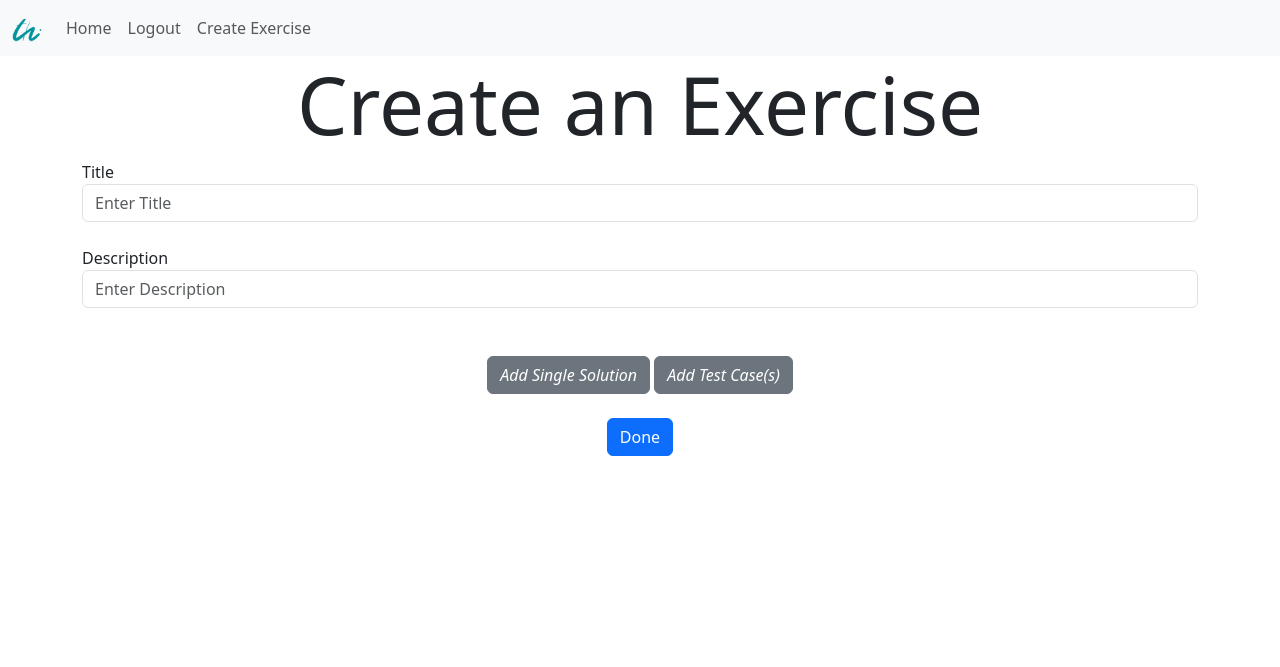
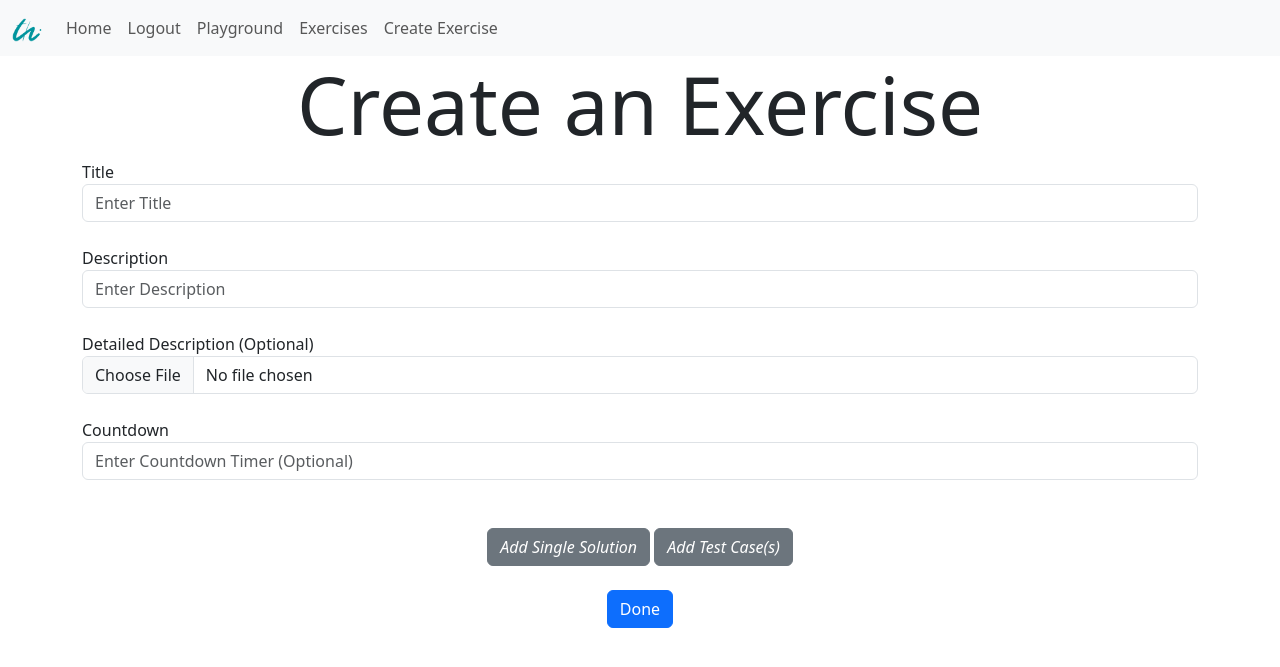
Before and after one commit to prerit09/remote-laboratory, a Flask app: page /create-exercise in a window 1280 px wide. Shown: the top 667 px of the page. Run offline with Flask 3, Linux system fonts and the light colour scheme; a user stored in the database is signed in; tables that the repository leaves empty hold one stand-in row (values such as "Sample post"); some libraries are stand-ins or nearby versions.

Commit message:
added new features - countdown upload file playground submissoins and code static

```diff
--- a/website/auth.py
+++ b/website/auth.py
@@ -36,7 +36,7 @@ def login():
 
 @auth.route("/sign-up", methods=['GET', 'POST'])
 def sign_up():
-    professor_token_valid = ['123','234']
+    professor_token_valid = ['123','234', '345']
     if request.method == 'POST':
         email = request.form.get("email")
         username = request.form.get("username")
--- /dev/null
+++ b/website/static/countdown.js
@@ -0,0 +1,100 @@
+document.addEventListener('DOMContentLoaded', function(){
+    var totalCount = document.getElementById("countdown").innerText.split(":")[1];
+    console.log(totalCount)
+    // if(totalCount.includes("None")){
+
+    //     console.log("No Timer")
+    // }
+    // else{
+                // Countdown initiate for one session - Comment Below
+        localStorage.removeItem("saved_countdown");
+
+        var saved_countdown = localStorage.getItem('saved_countdown');
+        if(saved_countdown == null) {
+            s = totalCount.trim();
+            localStorage.setItem('saved_countdown', s);
+        }
+        else{
+            s = saved_countdown;
+        }
+
+        var c = document.getElementById("count");
+
+        var tick = function(){
+            if(s > totalCount/2){
+                c.setAttribute("class", "fw-bold text-success")
+            }
+            if(s < totalCount/2){
+                c.setAttribute("class", "fw-bold text-warning")
+            }
+            if(s < totalCount/6){
+                c.setAttribute("class", "fw-bold text-danger")
+            }
+            c.innerText = "Time Remaining : " + s;
+            localStorage.setItem('saved_countdown', s);
+        };
+
+        var ready = function(){
+        clearInterval(i);
+        c.setAttribute("class", "fw-bold text-danger")
+        c.innerText = "FINISH";
+        document.getElementById('submit').click()
+        };
+
+        var realConfirm=window.confirm;
+            window.confirm=function(){
+            window.confirm=realConfirm;
+            return true;
+        };
+
+        tick();
+
+        var i = setInterval(function(){
+            if(s>0){
+                s--;
+                tick();
+            }
+            else{
+                ready()
+            }
+        }, 1000);
+    }
+// }
+, false);
+
+// function countdown(s){
+
+//     var c = document.getElementById("count");
+
+//     var tick = function(){
+//        c.innerText = s;
+//     };
+
+//     var ready = function(){
+//       clearInterval(i);
+//       c.innerText = "ready";
+//       document.getElementById('submit').click()
+
+//     };
+
+//     var realConfirm=window.confirm;
+//         window.confirm=function(){
+//         window.confirm=realConfirm;
+//         return true;
+//     };
+
+//     tick();
+
+//     var i = setInterval(function(){
+//         if(s>0){
+//             s--;
+//             tick();
+//         }
+//         else{
+//             ready()
+//         }
+//         // (s>0) ? function(){ s--;tick(); }() : ;
+//     }, 1000);
+
+
+// }
--- a/website/templates/base.html
+++ b/website/templates/base.html
@@ -20,7 +20,9 @@
               <a class="nav-item nav-link" href="/home">Home</a>
               {% if user.is_authenticated %}
                 <a class="nav-item nav-link" href="/logout">Logout</a>
+                <a class="nav-item nav-link" href="/playground">Playground</a>
                 {% if user.professor_token != None %}
+                <a class="nav-item nav-link" href="/exercises">Exercises</a>
                 <a class="nav-item nav-link" href="/create-exercise">Create Exercise</a>
                 {% else %}
                 <a class="nav-item nav-link" href="/exercises">Exercises</a>
@@ -55,6 +57,6 @@
     <script type="text/javascript" src="{{ url_for('static', filename='index.js') }}"  ></script>
     <script type="text/javascript" src="{{ url_for('static', filename='testCase.js') }}"  ></script>
     <script type="text/javascript" src="{{ url_for('static', filename='singleSolution.js') }}"  ></script>
-
+    <script type="text/javascript" src="{{ url_for('static', filename='countdown.js') }}"  ></script>
   </body>
 </html>
--- /dev/null
+++ b/website/templates/create_exercise.html
@@ -0,0 +1,76 @@
+{% extends "base.html" %}
+
+{% block title %} Create Exercise {% endblock %}
+
+{% block content %}
+
+{% if user.professor_token != None %}
+
+<h1 class="display-1" align="center"> Create an Exercise </h1>
+
+<form method="POST" enctype="multipart/form-data">
+    <div class="form-group" id="exercisedetails">
+        <label for="title">Title</label>
+        <input
+        type="text"
+        id="title"
+        required="true"
+        name="title"
+        class="form-control"
+        placeholder="Enter Title"
+        />
+        <br />
+        <label for="description">Description</label>
+        <input
+        type="text"
+        id="description"
+        required="true"
+        name="description"
+        class="form-control"
+        placeholder="Enter Description"
+        />
+        <br />
+        <label for="description">Detailed Description (Optional)</label>
+        <input
+        type="file"
+        id="descriptionfile"
+        name="descriptionfile"
+        class="form-control"
+        />
+        <br />
+        <label for="countdown">Countdown</label>
+        <input
+        type="text"
+        id="countdown"
+        name="countdown"
+        class="form-control"
+        placeholder="Enter Countdown Timer (Optional)"
+        />
+        <br />
+        <label id="solutionlabel" style="display: none;" for="solution">Solution</label>
+        <input
+        type="solution"
+        id="solution"
+        name="solution"
+        class="form-control"
+        style="display: none;"
+        placeholder="Enter Solution"
+        />
+
+        <label id="testcaselabel" style="display: none;" for="testcase">Test Cases</label>
+        <div id="choicebuttons">
+
+            <br />
+                <div align="center">
+                    <i id="solutionbutton" class="btn btn-secondary" onclick="singleSolution()">Add Single Solution</i>
+                    <i id="testcasebutton" class="btn btn-secondary" onclick="testCase()">Add Test Case(s)</i>
+                </div>
+            <br />
+        </div>
+        <div align="center"><button class="btn btn-primary" type="submit">Done</button></div>
+    </div>
+</form>
+
+{% endif %}
+
+{% endblock %}
--- a/website/templates/exercises.html
+++ b/website/templates/exercises.html
@@ -7,65 +7,62 @@
 
 {% if user.professor_token != None %}
 
-<h1 class="display-1" align="center"> Create an Exercise </h1>
+    <h1 class="display-1" align="center"> Exercises </h1>
 
-<form method="POST">
-    <div class="form-group" id="exercisedetails">
-        <label for="title">Title</label>
-        <input
-        type="text"
-        id="title"
-        required="true"
-        name="title"
-        class="form-control"
-        placeholder="Enter Title"
-        />
-        <br />
-        <label for="description">Description</label>
-        <input
-        type="text"
-        id="description"
-        required="true"
-        name="description"
-        class="form-control"
-        placeholder="Enter Description"
-        />
-        <br />
-        <label id="solutionlabel" style="display: none;" for="solution">Solution</label>
-        <input
-        type="solution"
-        id="solution"
-        name="solution"
-        class="form-control"
-        style="display: none;"
-        placeholder="Enter Solution"
-        />
+{% for exercise in exercises %}
+<div class="card border-dark">
+    <div class="card-header d-flex justify-content-between align-items-center">
+        <p class="lead">{{exercise.id}}. <a href="/exercise/{{exercise.id}}">{{exercise.title}}</a></p>
+        <p class="lead">{{exercise.user.username}}</p>
+        <div>
+            {% if user.id == exercise.author %}
 
-        <label id="testcaselabel" style="display: none;" for="testcase">Test Cases</label>
-        <div id="choicebuttons">
+                <div class="btn-group">
+                    <button type="button" class="btn btn-primary dropdown-toggle" data-bs-toggle="dropdown"> More
+                    </button>
+                    <ul class="dropdown-menu">
+                        <li><a href="/view-submissions/{{exercise.id}}" class="dropdown-item">View Submissions</a></li>
+                        <li><a href="/delete-exercise/{{exercise.id}}" onclick="return confirm('Are you sure?')" class="dropdown-item">Delete</a></li>
+                    </ul>
+                </div>
 
-            <br />
-                <div align="center">
-                    <i id="solutionbutton" class="btn btn-secondary" onclick="singleSolution()">Add Single Solution</i>
-                    <i id="testcasebutton" class="btn btn-secondary" onclick="testCase()">Add Test Case(s)</i>
-                </div>
-            <br />
+            {% else %}
+            {% endif %}
+
         </div>
-        <div align="center"><button class="btn btn-primary" type="submit">Done</button></div>
+
     </div>
-</form>
+</div>
+{% endfor %}
 
 {% else %}
 
 <h1 class="display-1" align="center"> Exercises </h1>
 
-{% for exercise in exercises %}
-<div class="card border-dark">
-    <div class="card-header">
-        <p>{{exercise.id}}. <a href="/exercise/{{exercise.id}}">{{exercise.title}}</a></p>
-    </div>
-</div>
+<table class="table">
+    <thead>
+      <tr>
+        <th scope="col">#</th>
+        <th scope="col">Exercise</th>
+        <th scope="col">Created By</th>
+        <th scope="col">Start</th>
+      </tr>
+    </thead>
+    <tbody>
+        {% for exercise in exercises %}
+    <tr>
+    <th scope="row">{{loop.index}}</th>
+    <td>{{exercise.title}}</td>
+    <td>{{exercise.user.username}}</td>
+    <td>
+        <a href="/exercise/{{exercise.id}}"><button type="button" class="btn btn-primary">Start</button></a>
+    </td>
+    </tr>
 {% endfor %}
+
+</tbody>
+</table>
+
 {% endif %}
 
 {% endblock %}
--- a/website/templates/home.html
+++ b/website/templates/home.html
@@ -9,6 +9,8 @@
 <h1 class="display-1" align="center"> Professor Portal </h1>
 <div align="center">
     <a href="/create-exercise"><button type="button" class="btn btn-primary btn-lg">Create an Exercise</button></a>
+    <a href="/playground"><button type="button" class="btn btn-primary btn-lg">Go To Playground</button></a>
+    <a href="/exercises"><button type="button" class="btn btn-primary btn-lg">View All Exercises</button></a>
 </div>
 
 
--- a/website/views.py
+++ b/website/views.py
@@ -1,9 +1,24 @@
+from io import BytesIO
 from .common_code import result
-from flask import Blueprint, render_template, request, flash, redirect, url_for, jsonify
+from flask import Blueprint, render_template, request, flash, redirect, url_for, send_file
 from flask_login import login_required, current_user
 from .models import User, Exercise, TestCase, Submission
 # Post, Comment, Like
 from . import db
+
+def save_submission(code, exercise, passed):
+    score = passed
+    try:
+        submission = Submission(code=code, score=score, author=current_user.id, exercise_id=exercise.id)
+        db.session.add(submission)
+        db.session.commit()
+        flash('Submission Saved For Exercise!', category='success')
+        print("Submission Saved")
+    except Exception as e:
+        if("UNIQUE constraint failed: submission.exercise_id" in str(e)):
+            flash('Submission Already Done!', category='error')
+        db.session.rollback()
+        print("Here : " + str(e) + "End")
 
 views = Blueprint("views", __name__)
 
@@ -15,12 +30,64 @@ def home():
     return render_template("home.html", user=current_user,
                         #    posts=posts
                            )
+@views.route("/delete-exercise/<exercise_id>", methods=['GET', 'POST'])
+@login_required
+def delete_exercise(exercise_id):
+    exercise = Exercise.query.filter_by(id=exercise_id).first()
+    # print(exercise.id)
+    if not exercise:
+        flash('Exercise does not exist.', category='error')
+    elif current_user.id != exercise.author:
+        flash('You do not have permission to delete this exercise.', category='error')
+    else:
+        db.session.delete(exercise)
+        db.session.commit()
+        flash('Exercise deleted.', category='success')
+
+    return redirect(url_for('views.exercises'))
+
+@views.route("/view-submissions/<exercise_id>", methods=['GET', 'POST'])
+@login_required
+def view_submissions(exercise_id):
+    submissions = Submission.query.filter_by(exercise_id=exercise_id).all()
+    print(submissions)
+    for submission in submissions:
+        print(submission.code)
+        print(submission.score)
+        print(submission.user.username)
+    return render_template('submissions.html', user=current_user, submissions=submissions)
+
+@views.route("/playground", methods=['GET', 'POST'])
+@login_required
+def playground():
+    if request.method == 'POST':
+        code = request.form.get('code')
+        stdin = request.form.get('stdin')
+        if(request.form['action'] == "Run"):
+            print("Code Running")
+            print(code)
+            output = result(code, stdin)
+            print(output)
+            return render_template("code.html", user=current_user, exercise=None, output=output)
+
+    return render_template('code.html', user=current_user, exercise=None, output=None)
 
 @views.route("/exercises", methods=['GET', 'POST'])
 @login_required
 def exercises():
     exercises = Exercise.query.all()
+
+    ## TBD
+    submission = Submission.query.filter_by(author=current_user.id, exercise_id=1)
+    print(submission)
     return render_template('exercises.html', user=current_user, exercises=exercises)
+
+@views.route("/exercise/description/<exercise_id>", methods=['GET', 'POST'])
+@login_required
+def download_exercise_description(exercise_id):
+    download = Exercise.query.filter_by(id=exercise_id).first()
+    print(download.description_file_name)
+    return send_file(BytesIO(download.description_file_data), download_name=download.description_file_name)
 
 @views.route("/exercise/<exercise_id>", methods=['GET', 'POST'])
 @login_required
@@ -36,18 +103,20 @@ def exercise(exercise_id):
             print(code)
             output = result(code, stdin)
             print(output)
-            return render_template("code.html", user=current_user, exercise=exercise, output=output)
+            return render_template("code.html", user=current_user, exercise=exercise, output=output, code=code, stdin=stdin)
         elif(request.form['action'] == "Test" or request.form['action'] == "submit"):
             print("Code under Test")
             score=0
             if exercise.solution is not None:
                 print("Single Solution")
-
                 expected = exercise.solution
                 output = result(code, stdin, expected)
                 if(output['status']['description'] == 'Accepted'):
                     score+=1
                 print(output)
+                if(request.form['action'] == "submit"):
+                    save_submission(code,exercise,score)
+                    return redirect(url_for("views.home"))
                 return render_template("code.html", user=current_user, exercise=exercise, output=output)
             elif exercise.testcase :
                 print("Multiple Test Cases")
@@ -68,19 +137,17 @@ def exercise(exercise_id):
                 else:
                     html = str(passed) + "/" + str(len(testcases))
 
-                if(request.form['action'] == "submit"):
-                    score = passed
-                    submission = Submission(code=code, score=score, author=current_user.id, exercise_id=exercise.id)
-                    db.session.add(submission)
-                    db.session.commit()
+            if(request.form['action'] == "submit"):
+                save_submission(code,exercise,passed)
+                return redirect(url_for("views.home"))
 
-                return render_template("code.html", user=current_user, exercise=exercise, output=None, testcase=html)
-        # else:
-        #     print("code submitted")
-        #     code = request.form.get('code')
+            return render_template("code.html", user=current_user, exercise=exercise, output=None, testcase=html)
+    # else:
+    #     print("code submitted")
+    #     code = request.form.get('code')
 
 
-            return render_template("code.html", user=current_user, exercise=exercise, output=None)
+        return render_template("code.html", user=current_user, exercise=exercise, output=None)
 
     print("in progress")
     return render_template("code.html", user=current_user, exercise=exercise, output=None)
@@ -101,6 +168,8 @@ def create_exercise():
         title = request.form.get('title')
         description = request.form.get('description')
         solution = request.form.get('solution')
+        countdown = request.form.get('countdown')
+        description_file = request.files['descriptionfile']
 
         if not solution:
             count=1
@@ -112,7 +181,16 @@ def create_exercise():
                 count+=1
                 stdin = request.form.get("stdin"+str(count))
 
-            exercise = Exercise(title=title, description=description, author=current_user.id)
+            if not description_file:
+                if not countdown:
+                    exercise = Exercise(title=title, description=description, author=current_user.id)
+                else:
+                    exercise = Exercise(title=title, description=description, author=current_user.id, countdown=countdown)
+            else:
+                if not countdown:
+                    exercise = Exercise(title=title, description=description, description_file_name=description_file.filename, description_file_data=description_file.read(), author=current_user.id)
+                else:
+                    exercise = Exercise(title=title, description=description, description_file_name=description_file.filename, description_file_data=description_file.read(), author=current_user.id, countdown=countdown)
             db.session.add(exercise)
             db.session.commit()
 
@@ -125,12 +203,21 @@ def create_exercise():
             flash('Exercise created!', category='success')
 
         else:
-            exercise = Exercise(title=title, description=description, solution=solution, author=current_user.id)
+            if not description_file:
+                if not countdown:
+                    exercise = Exercise(title=title, description=description, solution=solution, author=current_user.id)
+                else:
+                    exercise = Exercise(title=title, description=description, solution=solution, author=current_user.id, countdown=countdown)
+            else:
+                if not countdown:
+                    exercise = Exercise(title=title, description=description, description_file_name=description_file.filename, description_file_data=description_file.read(), solution=solution, author=current_user.id)
+                else:
+                    exercise = Exercise(title=title, description=description, description_file_name=description_file.filename, description_file_data=description_file.read(), solution=solution, author=current_user.id, countdown=countdown)
             db.session.add(exercise)
             db.session.commit()
             flash('Exercise created!', category='success')
             return redirect(url_for("views.home"))
-    return render_template('exercises.html', user=current_user)
+    return render_template('create_exercise.html', user=current_user)
 
 # @views.route("/create-post", methods=['GET', 'POST'])
 # @login_required
```
Also changed, not shown: website/models.py (+6 -3 lines), website/templates/code.html (+40 -8 lines), website/templates/submissions.html (added, +61 -0 lines), website/templates/playground.html (added), 3 other files.
